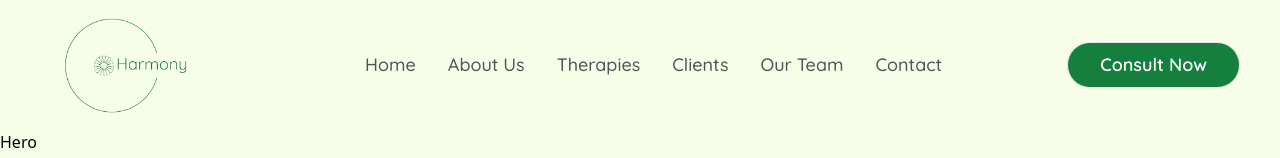
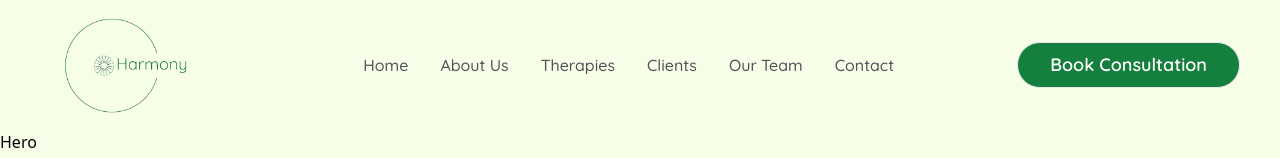
Before and after one commit to Quincy-Fer/Harmony-Therapy-Website, a React (Vite) app: page / in a window 1280 px wide. Shown: the top 158 px of the page. Built offline with nearby package versions, Linux system fonts and the light colour scheme.

Commit message:
Change text navlinks, add label prop to button

```diff
--- a/src/Components/Button.jsx
+++ b/src/Components/Button.jsx
@@ -1,11 +1,11 @@
-const Button = () => {
+const Button = ({label}) => {
   return (
     <button
       type="button"
       className={`py-2 px-8 border rounded-full font-quicksand bg-green-700
        text-white font-semibold text-lg hover:bg-green-600 transition-all `}
     >
-      Consult Now
+      {label}
     </button>
   );
 };
--- a/src/Components/NavBar.jsx
+++ b/src/Components/NavBar.jsx
@@ -21,13 +21,13 @@ const NavBar = () => {
         {NAV_LINKS.map((link) => (
           <li
             key={link.key}
-            className="font-quicksand font-medium text-lg text-zinc-600 hover:font-bold transition-all"
+            className="font-quicksand font-medium text-base text-zinc-600 hover:font-bold transition-all"
           >
             <a href={link.href}>{link.label}</a>
           </li>
         ))}
       </ul>
-      <Button />
+      <Button label="Book Consultation" />
     </nav>
   );
 };
```
